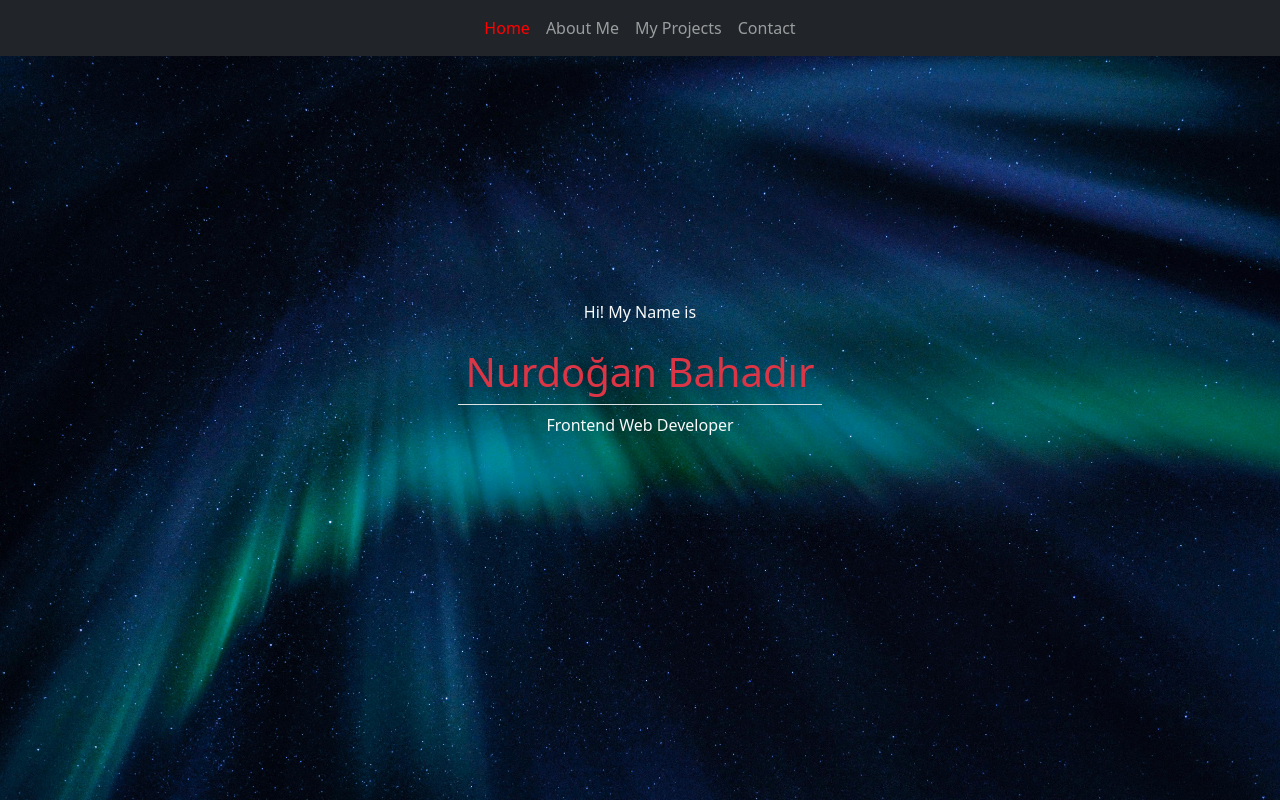
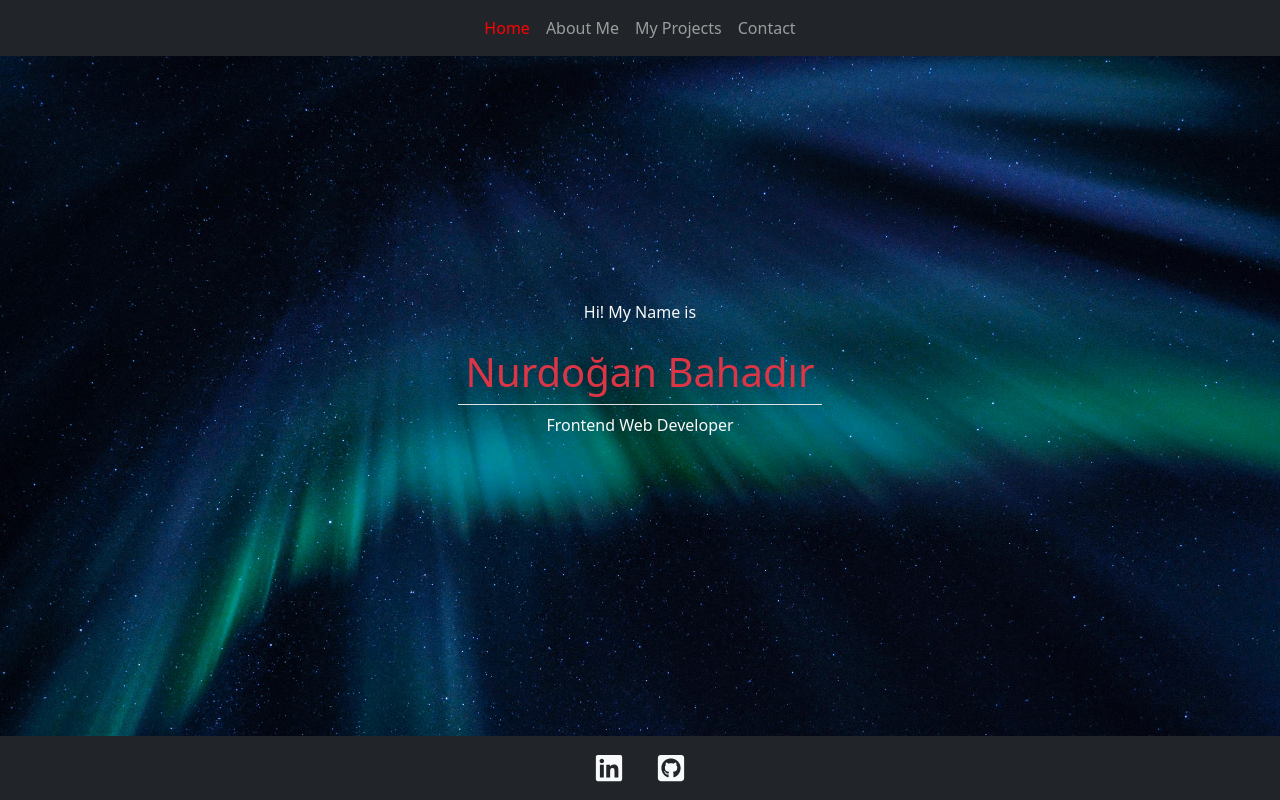
Before and after one commit to nurdoganbahadir/Portfolio-With-React, a React (Create React App) app: page / in a window 1280 px wide. Built offline with nearby package versions, Linux system fonts and the light colour scheme.

Commit message:
footer ayarlandı

```diff
--- a/package.json
+++ b/package.json
@@ -10,6 +10,7 @@
     "react": "^18.3.1",
     "react-bootstrap": "^2.10.4",
     "react-dom": "^18.3.1",
+    "react-icons": "^5.3.0",
     "react-router-dom": "^6.26.2",
     "react-scripts": "5.0.1",
     "sass": "^1.78.0",
--- a/src/App.css
+++ b/src/App.css
@@ -12,3 +12,18 @@ body {
   justify-content: center;
   align-items: center;
 }
+
+/* FOOTER */
+.footer {
+  color: white;
+  width: 100%;
+  height: 8vh;
+  display: flex;
+  justify-content: center;
+  align-items: center;
+  gap: 2rem;
+  position: absolute;
+  bottom: 0px;
+  left: 50%;
+  transform: translate(-50%);
+}
--- a/src/components/Footer/Footer.jsx
+++ b/src/components/Footer/Footer.jsx
@@ -0,0 +1,16 @@
+import { FaLinkedin } from "react-icons/fa";
+import { FaGithubSquare } from "react-icons/fa";
+const Footer = () => {
+  return (
+    <div className="footer bg-dark">
+      <a href="https://www.linkedin.com/in/nurdoganbahadir/">
+        <FaLinkedin size={30} className="text-light" />
+      </a>
+      <a href="https://github.com/nurdoganbahadir">
+        <FaGithubSquare size={30} className="text-light" />
+      </a>
+    </div>
+  );
+};
+
+export default Footer;
--- a/src/router/AppRouter.js
+++ b/src/router/AppRouter.js
@@ -2,6 +2,7 @@ import React from "react";
 import { BrowserRouter, Route, Routes } from "react-router-dom";
 import MyNavbar from "../components/Navbar/MyNavbar";
 import Home from "../pages/home/Home";
+import Footer from "../components/Footer/Footer";
 
 const AppRouter = () => {
   return (
@@ -11,6 +12,7 @@ const AppRouter = () => {
         <Routes>
           <Route exact path="/" element={<Home />} />
         </Routes>
+        <Footer />
       </BrowserRouter>
     </div>
   );
```
Also changed, not shown: 1 other file (tests, documents, lock files or other folders).
